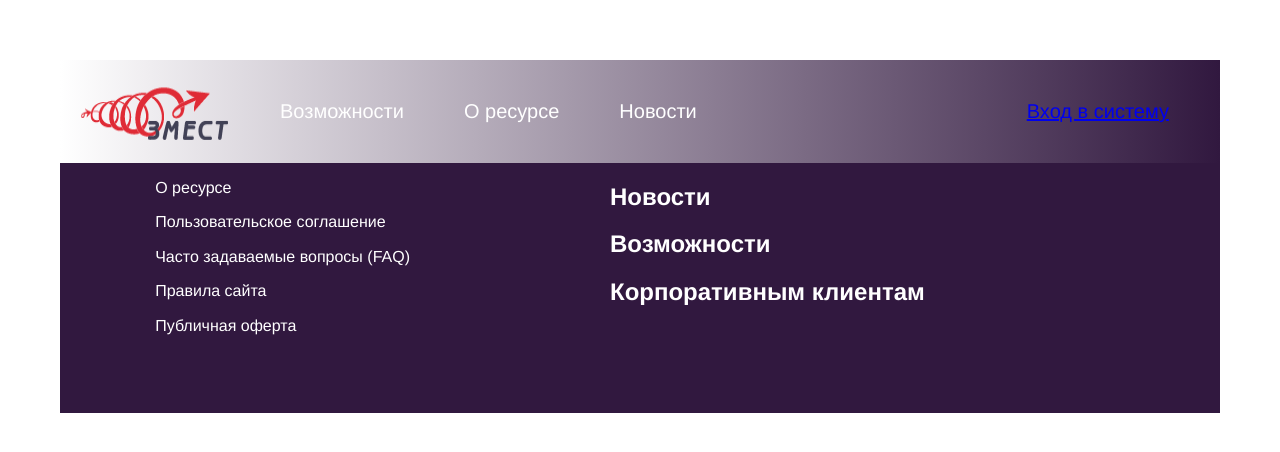
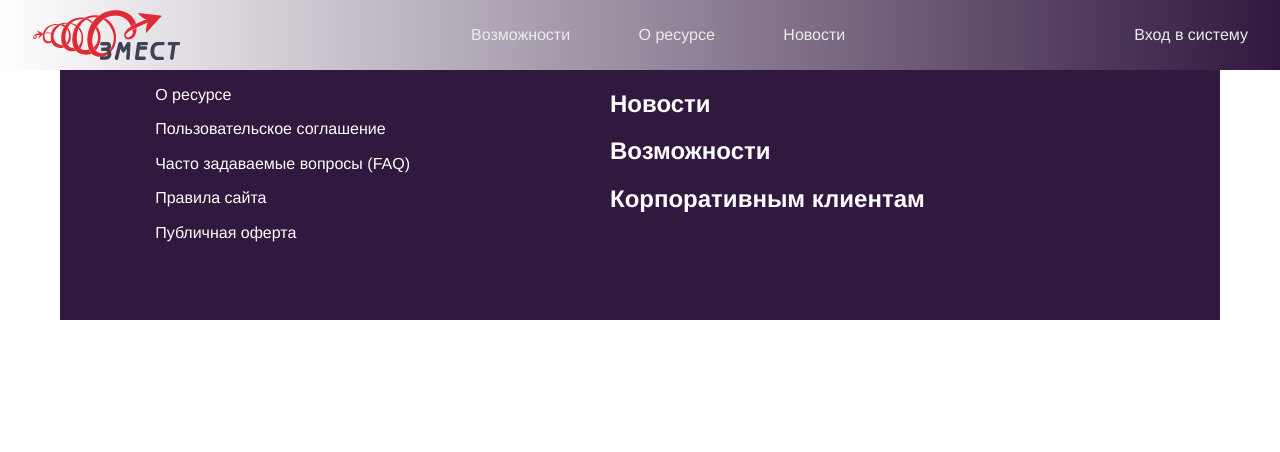
Before and after one commit to Zima04/NGOST-frontend, a Vue app: page / in a window 1280 px wide. Shown: the top 452 px of the page. Built offline with nearby package versions, Linux system fonts and the light colour scheme.

Commit message:
simple header

```diff
--- a/src/App.vue
+++ b/src/App.vue
@@ -1,9 +1,9 @@
 <template>
   <div id="app">
     <VueHeader />
-    <div class="content">
+    <main class="content">
       <router-view></router-view>
-    </div>
+    </main>
     <VueFooter />
   </div>
 </template>
@@ -29,9 +29,5 @@ export default {
     -moz-osx-font-smoothing: grayscale;
     text-align: center;
     color: #2c3e50;
-  margin-top: 60px;
-}
-  .content {
-    margin: 0 60px;
   }
 </style>
--- a/src/components/VueHeader.vue
+++ b/src/components/VueHeader.vue
@@ -1,16 +1,31 @@
 <template>
-    <div class="inline__block">
-        <img alt="Vue logo" src="../assets/logo.png">
-        <div class="nav">
-            <p>Возможности</p>
-            <p>О ресурсе</p>
-            <p>Новости</p>
+    <header class="header">
+        <nav class="nav">
+            <router-link to='/'>
+                <img alt="Vue logo" src="../assets/logo.png">
+            </router-link>
+            <ul>
+                <li>
+                    <router-link :to="{ name: 'opportunities' }">
+                        Возможности
+                    </router-link>
+                </li>
+                <li>
+                    <router-link :to="{ name: 'about' }">
+                        О ресурсе
+                    </router-link>
+                </li>
+                <li>
+                    <router-link :to="{ name: 'news' }">
+                        Новости
+                    </router-link>
+                </li>
+            </ul>
             <router-link :to="{ name: 'sign-in' }">
-                <p class="sign_in_system">Вход в систему</p>
+                Вход в систему
             </router-link>
-        </div>
-
-    </div>
+        </nav>
+    </header>
 
 </template>
 
@@ -20,26 +35,41 @@
     }
 </script>
 
-<style scoped>
-    .inline__block {
+<style lang="scss" scoped>
+    .header {
+        height: 70px;
+        padding: 0 2rem;
         background: linear-gradient(to right, #FFF, #31183F);
+    }
+
+    .nav {
+        height: 70px;
         display: flex;
-        margin: 0 60px;
-        color: #FFF;
+        flex-direction: row;
+        align-items: center;
+        justify-content: space-between;
+
+        ul {
+            margin: 0;
+            padding: 0;
+
+            li {
+                display: inline;
+                list-style: none;
+                padding: 0 2rem;
+            }
+
+        }
+        a {
+            color: rgb(235, 235, 235);
+            text-decoration: none;
+
+            &:focus,
+            &:hover {
+                color: rgb(255, 255, 255);
+            }
+
+        }
     }
-    .nav {
-        margin-left: auto;
-        width: 1000px;
-        display: flex;
-    }
-    img {
-        margin: 20px 20px;
-    }
-    p {
-        font-size: 20px;
-        margin: 40px 30px;
-    }
-    .sign_in_system {
-        margin-left: 300px;
-    }
+
 </style>
```
Lines whose indentation alone changed are shown as unchanged.
